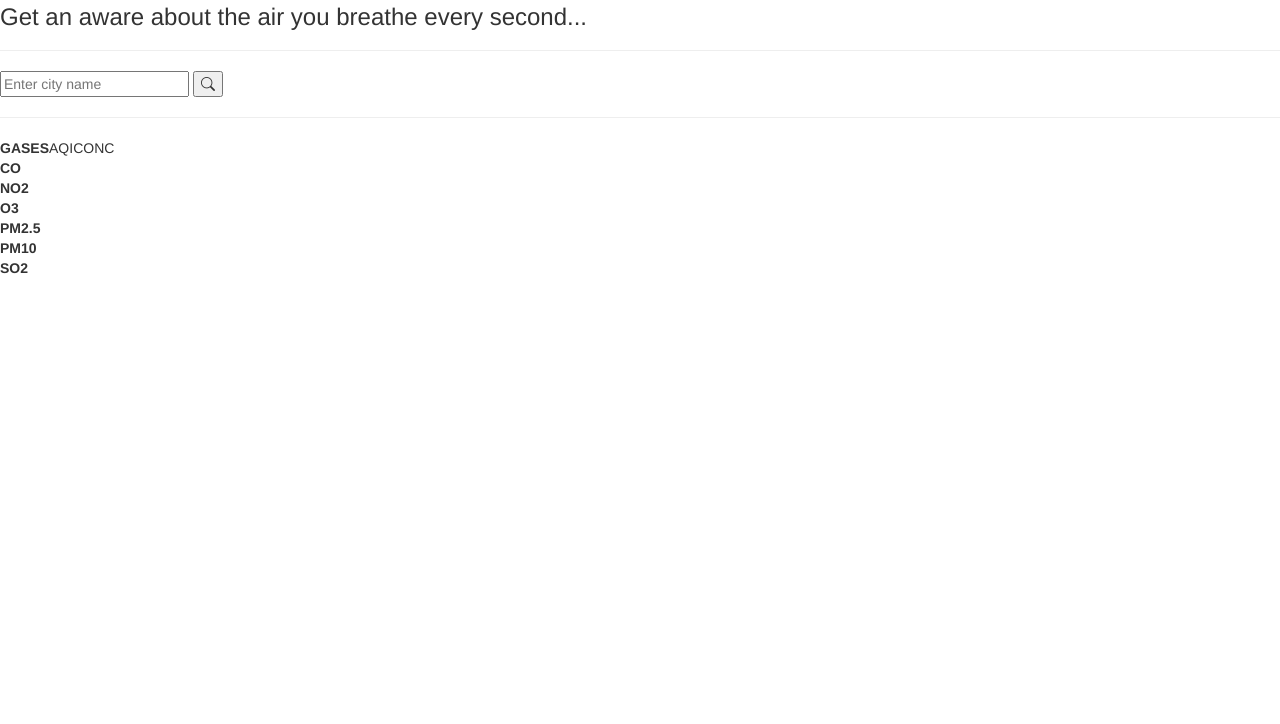
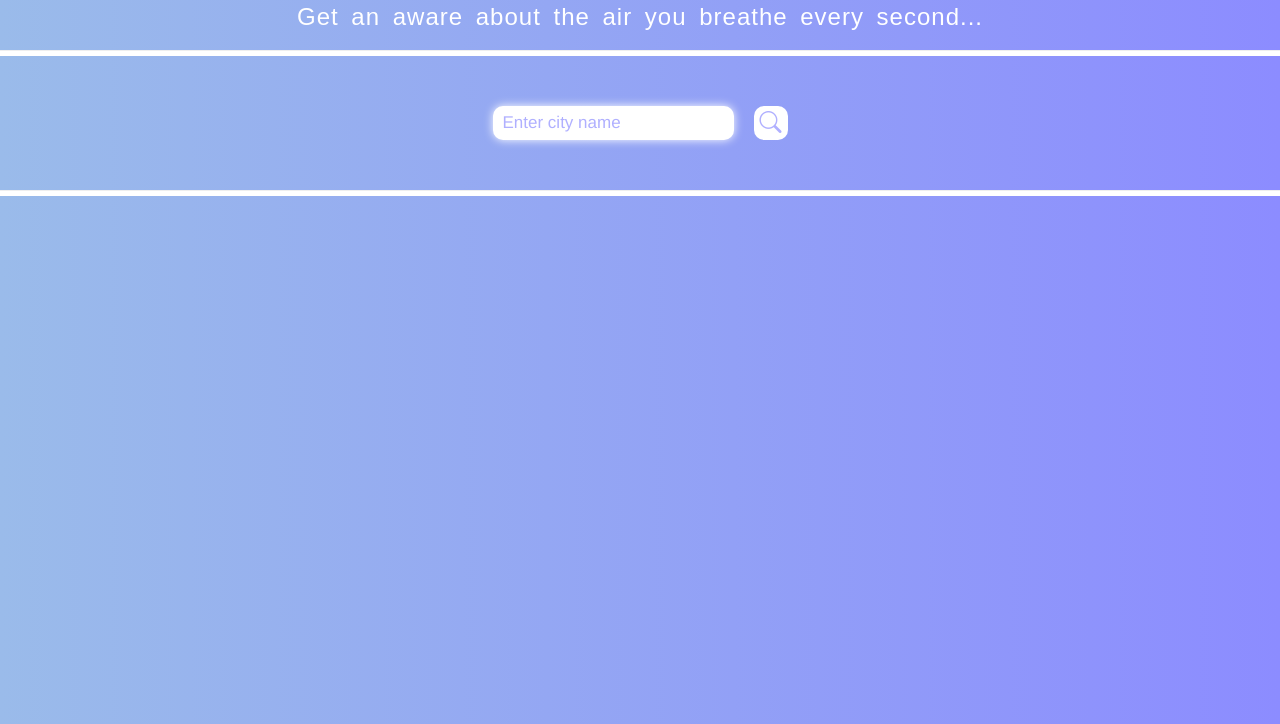
Before and after one commit to mohanasri1104/aqi_repository, a plain HTML site: page index.html in a window 1280 px wide. Shown: the part 76-800 px from the top of the page. Drawn offline with nearby package versions, Linux system fonts and the light colour scheme; a web font is replaced by a local one.

Commit message:
Update index.html

```diff
--- a/index.html
+++ b/index.html
@@ -4,7 +4,7 @@
         <meta name="viewport" content="width=device-width, initial-scale=1.0">
         <meta charset="utf-8">
         <title>Air Quality Index (AQI)</title>
-        <link rel="stylesheet" type="text/css" href="../AQI Index/Aqiindex.css">
+        <link rel="stylesheet" type="text/css" href="Aqiindex.css">
         <link rel="stylesheet" href="https://maxcdn.bootstrapcdn.com/bootstrap/3.3.7/css/bootstrap.min.css" integrity="sha384-BVYiiSIFeK1dGmJRAkycuHAHRg32OmUcww7on3RYdg4Va+PmSTsz/K68vbdEjh4u" crossorigin="anonymous"/>
         <link rel="stylesheet" href="https://cdnjs.cloudflare.com/ajax/libs/bootstrap-icons/1.5.0/font/bootstrap-icons.min.css">
         <link rel="preconnect" href="https://fonts.googleapis.com">
@@ -70,6 +70,6 @@
             </table>
         </div>
         </div>
-        <script src="../AQI Index/Aqiindex.js"></script>
+        <script src="Aqiindex.js"></script>
     </body>
 </html>
```
